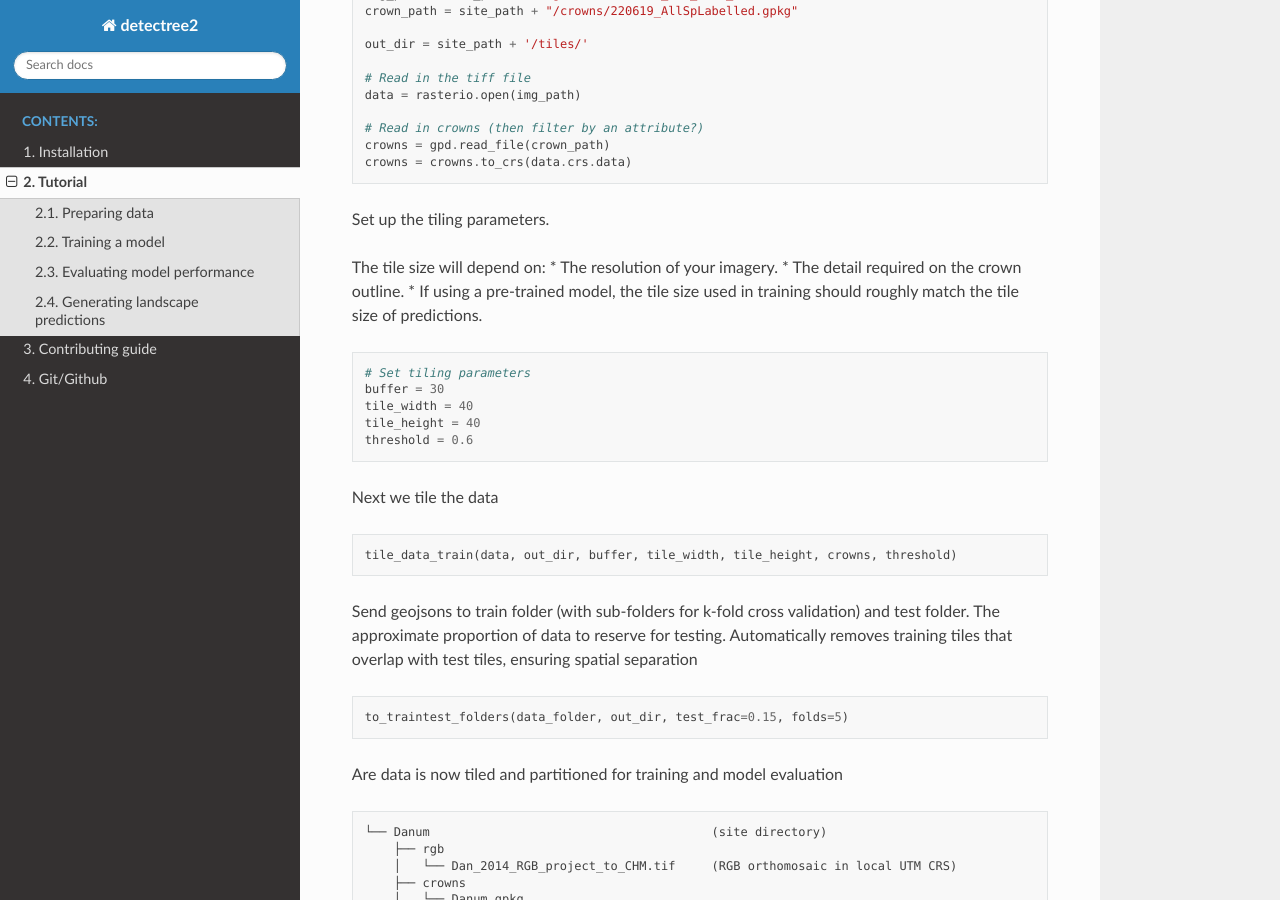
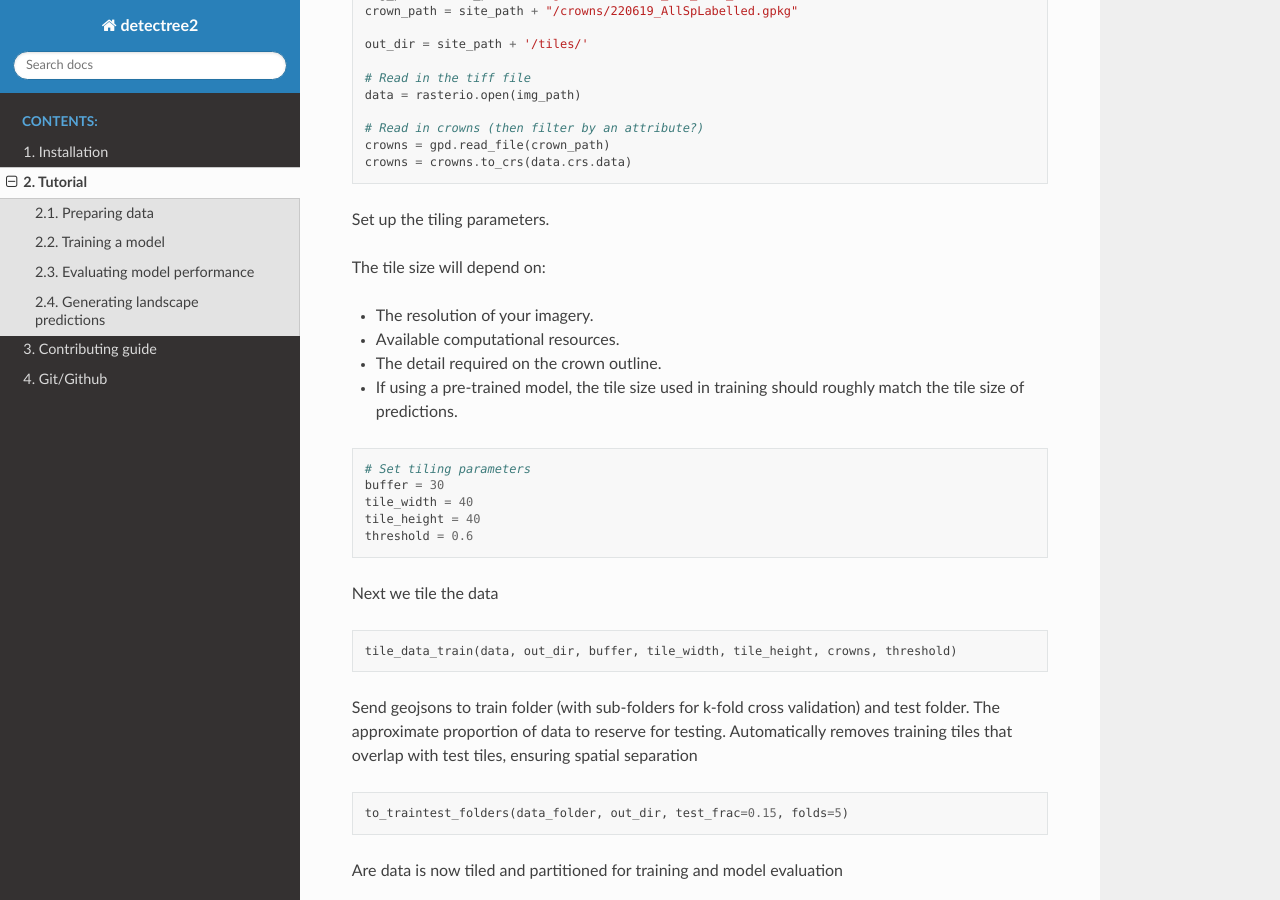
Before and after one commit to PatBall1/detectree2, a Sphinx documentation site: the page built from docs/source/tutorial.rst, in a window 1280 px wide and 900 px high, scrolled down 1480 px. Built offline with Sphinx 7.4.7 and the Read the Docs theme 2.0.0, drawn with Linux system fonts in a browser that asks for light colours; pages that are not in the unit, such as notebooks, are missing from menus.

Commit message:
tutorial readme updates

```diff
--- a/docs/source/tutorial.rst
+++ b/docs/source/tutorial.rst
@@ -87,7 +87,9 @@ Set up the paths for the orthomosaic and corresponding manual crown data.
 Set up the tiling parameters.
 
 The tile size will depend on:
+
 * The resolution of your imagery.
+* Available computational resources.
 * The detail required on the crown outline.
 * If using a pre-trained model, the tile size used in training should roughly match the tile size of predictions.
 
```
Also changed, not shown: README.md (+2 -2 lines).
